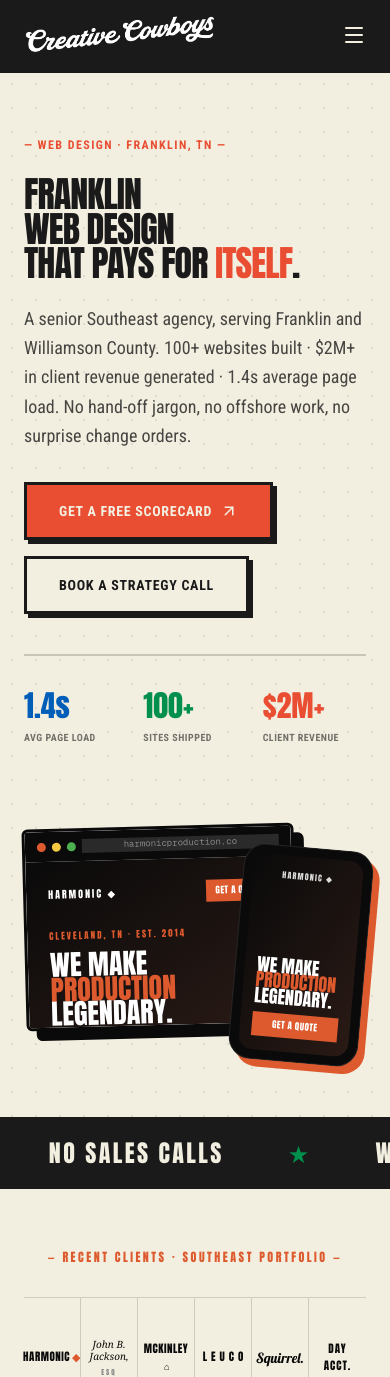
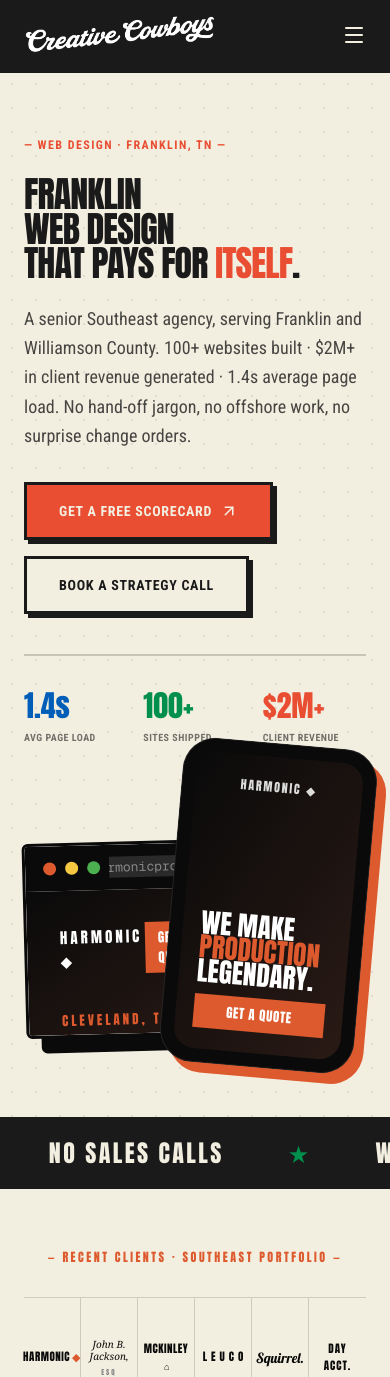
Before and after one commit to creativecowboys/cowboys-site, a Next.js app: page /franklin-tn/web-design in a window 390 px wide. Shown: the top 1377 px of the page. Built offline with nearby package versions, Linux system fonts and the light colour scheme.

Commit message:
style(franklin): scale Hero desktop and mobile mockup pair up by 50%

```diff
--- a/src/app/franklin-tn/web-design/page.tsx
+++ b/src/app/franklin-tn/web-design/page.tsx
@@ -761,39 +761,39 @@
           </div>
 
           {/* Hero Right Mockup Pair */}
-          <div className="lg:col-span-5 flex justify-center items-center relative w-full aspect-[4/3] max-w-[440px] mx-auto select-none overflow-visible">
+          <div className="lg:col-span-5 flex justify-center items-center relative w-full aspect-[4/3] max-w-[660px] mx-auto select-none overflow-visible">
             {/* Desktop Mockup (Back Layer, z-index 1) */}
-            <div className="absolute top-[30px] left-0 right-[70px] bg-white border-[3px] border-[#0a0a0a] shadow-[10px_10px_0_#0a0a0a] rounded-md overflow-hidden z-10 -rotate-[1.5deg] flex flex-col w-auto h-auto">
+            <div className="absolute top-[45px] left-0 right-[105px] bg-white border-[3px] border-[#0a0a0a] shadow-[15px_15px_0_#0a0a0a] rounded-md overflow-hidden z-10 -rotate-[1.5deg] flex flex-col w-auto h-auto">
               {/* Browser chrome bar at top */}
-              <div className="bg-[#0a0a0a] p-[8px_12px] flex gap-[6px] items-center">
-                <div className="flex gap-[6px] shrink-0">
-                  <span className="w-[9px] h-[9px] rounded-full bg-[#DD5A2E]" />
-                  <span className="w-[9px] h-[9px] rounded-full bg-[#F5C842]" />
-                  <span className="w-[9px] h-[9px] rounded-full bg-[#4CAF50]" />
-                </div>
-                <div className="flex-1 bg-[#2a2a2a] h-[14px] font-mono text-[9px] text-[#888] flex items-center justify-center select-all truncate px-2">
+              <div className="bg-[#0a0a0a] p-[12px_18px] flex gap-[9px] items-center">
+                <div className="flex gap-[9px] shrink-0">
+                  <span className="w-[13px] h-[13px] rounded-full bg-[#DD5A2E]" />
+                  <span className="w-[13px] h-[13px] rounded-full bg-[#F5C842]" />
+                  <span className="w-[13px] h-[13px] rounded-full bg-[#4CAF50]" />
+                </div>
+                <div className="flex-1 bg-[#2a2a2a] h-[21px] font-mono text-[13px] text-[#888] flex items-center justify-center select-all truncate px-2">
                   harmonicproduction.co
                 </div>
               </div>
 
               {/* Screen below chrome */}
-              <div className="aspect-[16/10] bg-gradient-to-br from-[#0a0a0a] to-[#2a1a15] p-[22px] flex flex-col justify-between text-white text-left relative overflow-hidden">
+              <div className="aspect-[16/10] bg-gradient-to-br from-[#0a0a0a] to-[#2a1a15] p-[33px] flex flex-col justify-between text-white text-left relative overflow-hidden">
                 {/* Top Nav Row */}
                 <div className="flex justify-between items-center w-full">
-                  <div className="font-h3-display text-[10px] tracking-[2px] text-white">
+                  <div className="font-h3-display text-[15px] tracking-[3px] text-white">
                     HARMONIC <span className="text-white">◆</span>
                   </div>
-                  <div className="bg-[#DD5A2E] text-white font-h3-display text-[9px] py-[4px] px-[9px] uppercase tracking-wider">
+                  <div className="bg-[#DD5A2E] text-white font-h3-display text-[13px] py-[6px] px-[13px] uppercase tracking-wider">
                     GET A QUOTE
                   </div>
                 </div>
 
                 {/* Bottom Hero Content */}
-                <div className="flex flex-col items-start mt-6">
-                  <span className="font-h3-display text-[9px] text-[#DD5A2E] tracking-[2px] mb-1.5">
+                <div className="flex flex-col items-start mt-9">
+                  <span className="font-h3-display text-[13px] text-[#DD5A2E] tracking-[3px] mb-2.5">
                     CLEVELAND, TN &middot; EST. 2014
                   </span>
-                  <h2 className="font-h3-display text-[28px] leading-[0.88] text-white uppercase text-left mt-1">
+                  <h2 className="font-h3-display text-[42px] leading-[0.88] text-white uppercase text-left mt-1.5">
                     WE MAKE <br />
                     <span className="text-[#DD5A2E]">PRODUCTION</span> <br />
                     LEGENDARY.
@@ -803,22 +803,22 @@
             </div>
 
             {/* Phone Mockup (Front Layer, z-index 2) */}
-            <div className="absolute bottom-[-10px] right-0 w-[130px] bg-[#0a0a0a] rounded-[22px] p-[9px] border border-white/10 shadow-[7px_7px_0_#DD5A2E] z-20 rotate-5 flex flex-col">
+            <div className="absolute bottom-[-15px] right-0 w-[195px] bg-[#0a0a0a] rounded-[33px] p-[13px] border border-white/10 shadow-[10px_10px_0_#DD5A2E] z-20 rotate-5 flex flex-col">
               {/* Screen Inside */}
-              <div className="rounded-[14px] aspect-[9/16] bg-gradient-to-br from-[#0a0a0a] to-[#2a1a15] py-[14px] px-[12px] flex flex-col justify-between text-white text-left overflow-hidden">
+              <div className="rounded-[21px] aspect-[9/16] bg-gradient-to-br from-[#0a0a0a] to-[#2a1a15] py-[21px] px-[18px] flex flex-col justify-between text-white text-left overflow-hidden">
                 {/* Top Label */}
-                <div className="font-h3-display text-[8px] text-white/95 text-center tracking-[1.2px] opacity-90 block">
+                <div className="font-h3-display text-[12px] text-white/95 text-center tracking-[1.8px] opacity-90 block">
                   HARMONIC ◆
                 </div>
 
                 {/* Bottom Block */}
                 <div className="flex flex-col mt-auto">
-                  <h3 className="font-h3-display text-[18px] leading-[0.88] text-white uppercase text-left">
+                  <h3 className="font-h3-display text-[27px] leading-[0.88] text-white uppercase text-left">
                     WE MAKE <br />
                     <span className="text-[#DD5A2E]">PRODUCTION</span> <br />
                     LEGENDARY.
                   </h3>
-                  <div className="bg-[#DD5A2E] text-white font-h3-display text-[9px] py-[5px] px-0 text-center mt-[8px] block uppercase tracking-wider">
+                  <div className="bg-[#DD5A2E] text-white font-h3-display text-[13px] py-[7px] px-0 text-center mt-[12px] block uppercase tracking-wider">
                     GET A QUOTE
                   </div>
                 </div>
```
